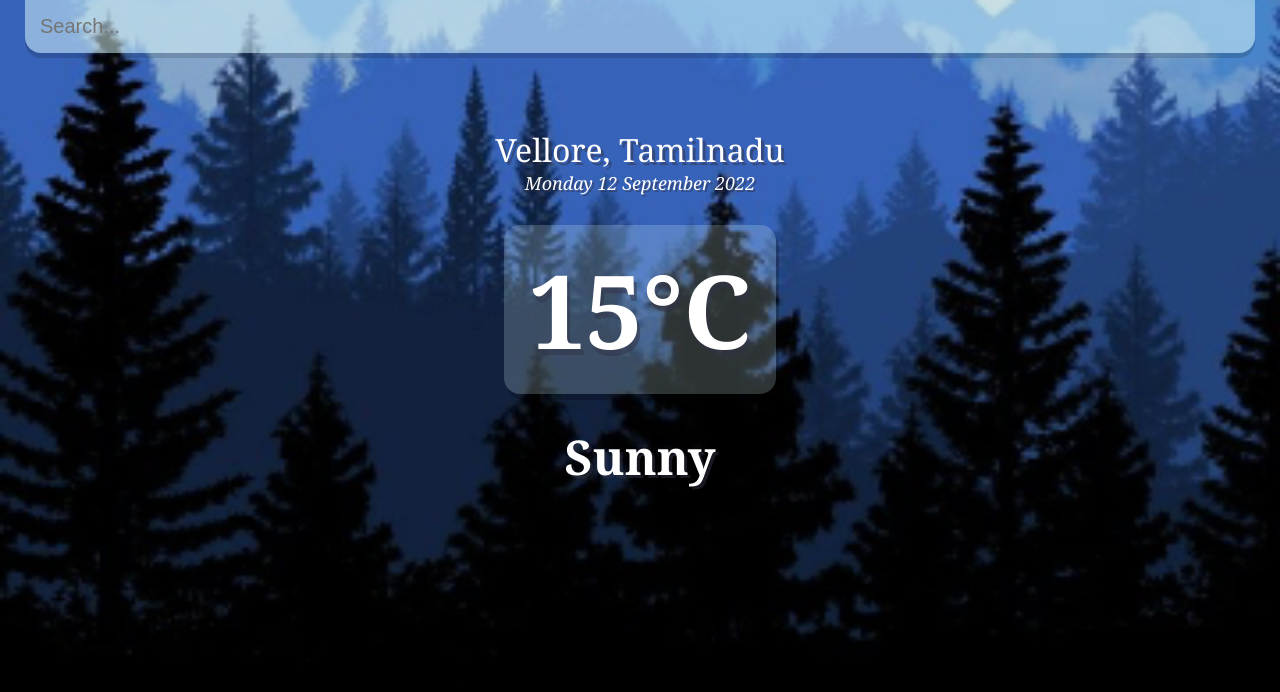
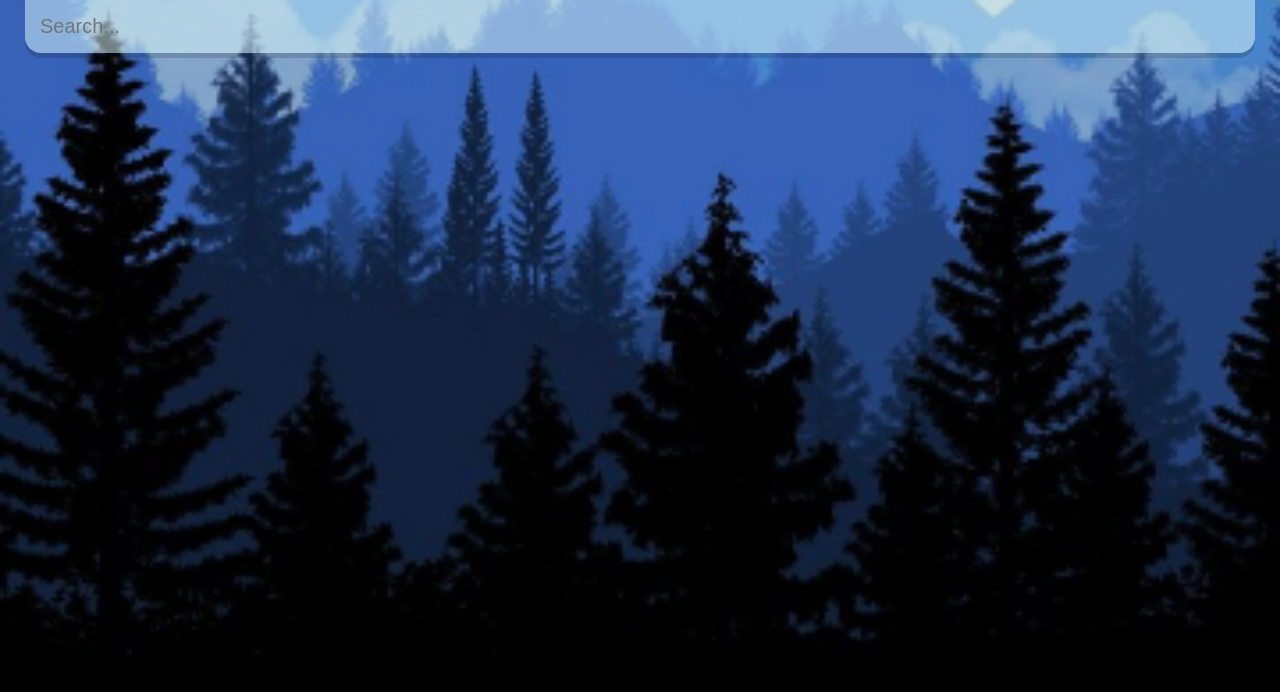
Before and after one commit to karthikgpi1/weather-app-using-react-js, a React (Create React App) app: page / in a window 1280 px wide. Shown: the top 692 px of the page. Built offline with nearby package versions, Linux system fonts and the light colour scheme.

Commit message:
weather app finished

```diff
--- a/src/App.js
+++ b/src/App.js
@@ -1,11 +1,26 @@
-import React from "react";
+import React, {useState} from "react";
 const api = {
   key: "5388a036a35b0a44ac66946d0dcd1145",
-  base: "https//api.openweathermap.org/data/2.5/"
+  base: "https://api.openweathermap.org/data/2.5/"
 }
 
 
 function App() {
+
+  const [query, setQuery] = useState('');
+  const [weather, setWeather] = useState({});
+
+  const search = evt => {
+    if (evt.key === "Enter") {
+      fetch(`${api.base}weather?q=${query}&units=metric&APPID=${api.key}`)
+      .then(res => res.json())
+      .then(result => {
+        setWeather(result);
+        setQuery('');
+        console.log(result);
+      });
+    }
+  }
 
   const dateBuilder = (d) => {
     let months = ["January", "February", "March", "April", "May", "June", "July", "August",
@@ -21,26 +36,37 @@
   return `${day} ${date} ${month} ${year}`
   }
   return (
-    <div className="app">
+    <div className={(typeof weather.main != "undefined") ? ((weather.main.temp > 16) ? 'app warm' : 'app') : 'app'}>
       <main>
          <div className="search-box">
             <input
               type="text"
               className="search-bar"
-            placeholder="Search..."/>
+              placeholder="Search..."
+              onChange={e => setQuery(e.target.value)}
+              value={query}
+              onKeyPress={search}
+            />
          </div>
+
+
+         {(typeof weather.main !="undefined") ? (
+           <div>
                <div className="location-box">
-           <div className="location">Vellore, Tamilnadu</div>
+                 <div className="location">{weather.name}, {weather.sys.country}</div>
                  <div className="date">{dateBuilder(new Date())}</div>
                </div>
                <div className="weather-box">
                  <div className="temp">
-             15°C
+                   {Math.round(weather.main.temp)}°C
                  </div>
                  <div className="weather">
-            Sunny
+                  {weather.weather[0].main}
                  </div>
                </div>
+           </div>
+         ) : ('')}
+
       </main>
     </div>
   );
--- a/src/index.css
+++ b/src/index.css
@@ -12,7 +12,7 @@
   background-image: url('./assets/cold-bg.jpg');
   background-size: cover;
   background-position: bottom;
-  transition: 0.4 ease-out;
+  transition: 0.4 ease;
 }
 
 .app.warm {
```
Lines whose indentation alone changed are shown as unchanged.
